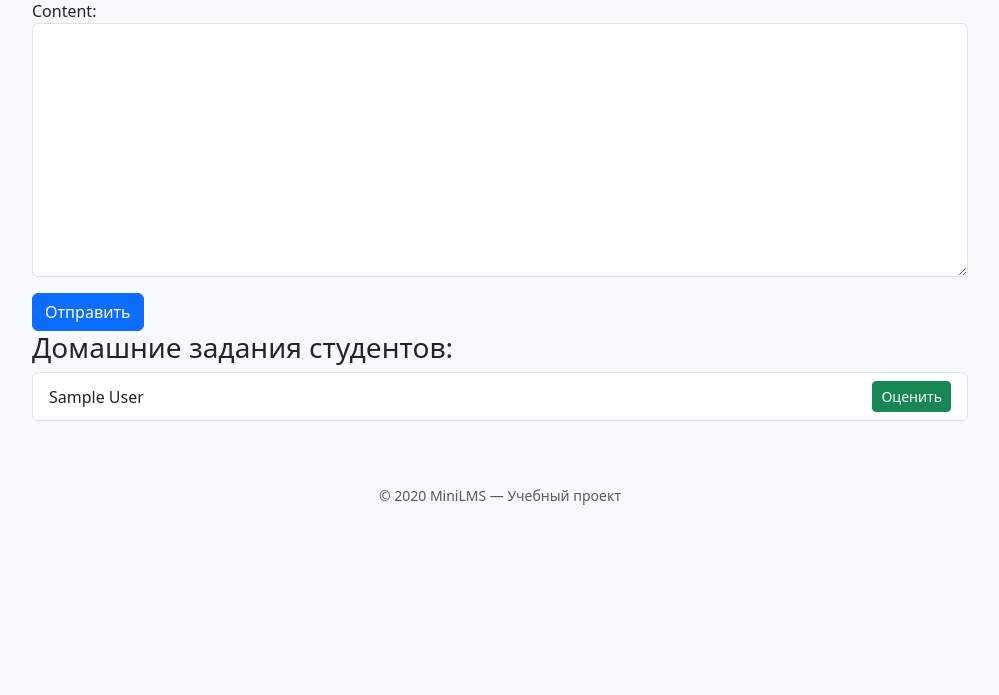
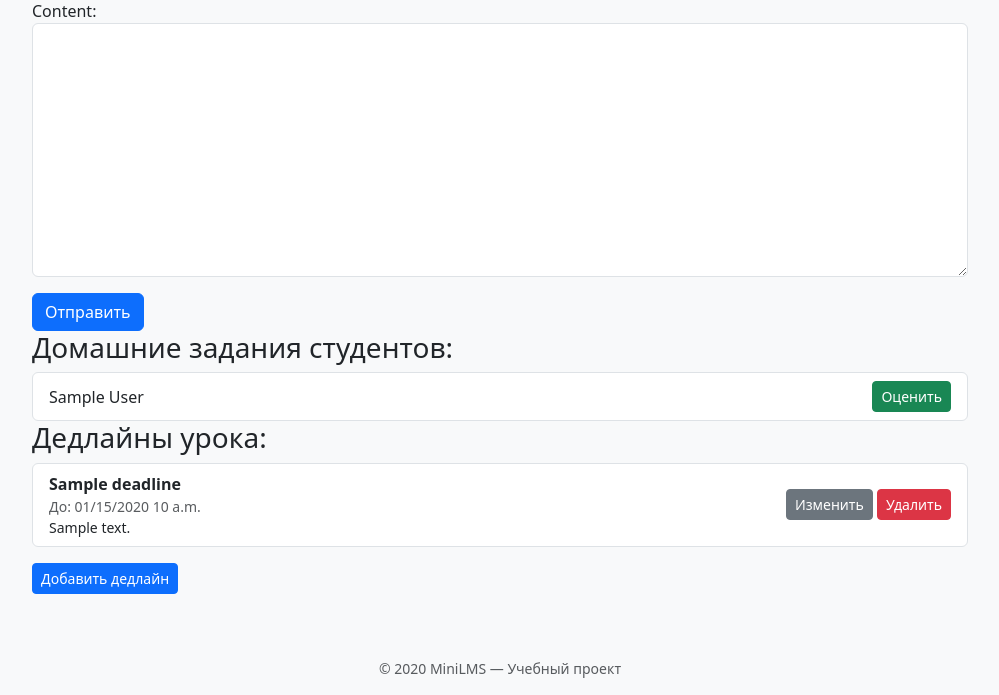
Before and after one commit to esenkanovab-pixel/WebProgrammingSalimAbdurakhim, a Django app: template lms/templates/lesson_detail.html in a window 1280 px wide. Shown: the part 334-1029 px from the top of the page, without its empty margins (140-1139 px from the left). Before the commit the page ends 839 px from the top, so only its background shows below. Run offline with Django 4.2, Linux system fonts and the light colour scheme; a user stored in the database is signed in; tables that the repository leaves empty hold one stand-in row (values such as "Sample post"); the template is opened without the code that fills it: values that come from a table or form of the project are taken from there, most other values are stand-ins (such as "Sample title", 1, 10 or a date in 2020).

Commit message:
feat: add relations between lessons and deadlines

```diff
--- a/lms/templates/lesson_detail.html
+++ b/lms/templates/lesson_detail.html
@@ -35,5 +35,28 @@
     <p>Заданий пока нет.</p>
     {% endfor %}
 </ul>
+
+<h3>Дедлайны урока:</h3>
+{% if lesson.deadlines.all %}
+<ul class="list-group mb-3">
+    {% for dl in lesson.deadlines.all %}
+    <li class="list-group-item d-flex justify-content-between align-items-center">
+        <div>
+            <strong>{{ dl.title }}</strong>
+            <div class="small text-muted">До: {{ dl.due_at|date:'SHORT_DATETIME_FORMAT' }}</div>
+            <div class="small">{{ dl.description }}</div>
+        </div>
+        <div>
+            <a href="{% url 'deadline_edit' dl.id %}" class="btn btn-sm btn-secondary">Изменить</a>
+            <a href="{% url 'deadline_delete' dl.id %}" class="btn btn-sm btn-danger">Удалить</a>
+        </div>
+    </li>
+    {% endfor %}
+</ul>
+{% else %}
+<p>Дедлайнов пока нет.</p>
+{% endif %}
+
+<a href="{% url 'deadline_create' lesson.id %}" class="btn btn-sm btn-primary">Добавить дедлайн</a>
 {% endif %}
 {% endblock %}
```
